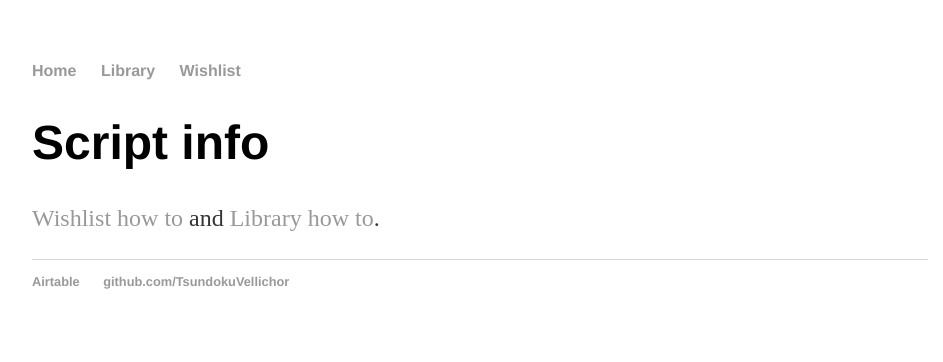
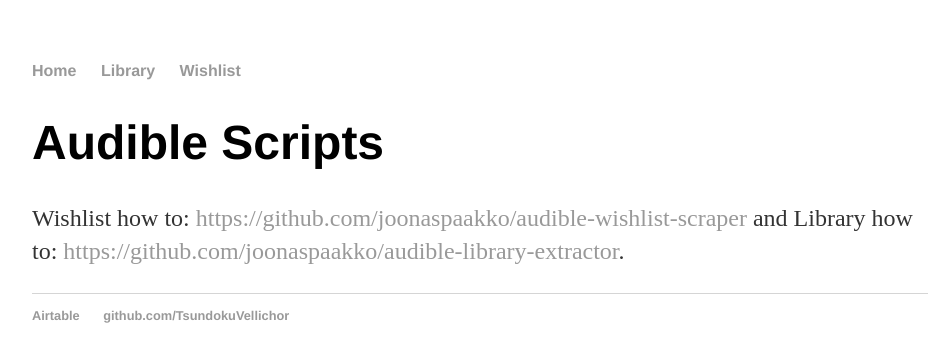
Before and after one commit to TsundokuVellichor/Audible-Stuff, a Jekyll site: the page built from index.html, in a window 1280 px wide. Shown: the top 362 px of the page, without its empty margins (160-1103 px from the left). Built offline with Jekyll 4.4.1, drawn with Linux system fonts in a browser that asks for light colours.

Commit message:
Update index.html

```diff
--- a/index.html
+++ b/index.html
@@ -3,6 +3,6 @@ layout: default
 title: Audible Stuff
 ---
 <div class="blurb">
-	<h1>Script info</h1>
-	<p><a href="https://github.com/joonaspaakko/audible-wishlist-scraper">Wishlist how to</a> and <a href="https://github.com/joonaspaakko/audible-library-extractor">Library how to</a>.
+	<h1>Audible Scripts</h1>
+	<p>Wishlist how to: <a href="https://github.com/joonaspaakko/audible-wishlist-scraper">https://github.com/joonaspaakko/audible-wishlist-scraper</a> and Library how to: <a href="https://github.com/joonaspaakko/audible-library-extractor">https://github.com/joonaspaakko/audible-library-extractor</a>.
 </div><!-- /.blurb -->
```
